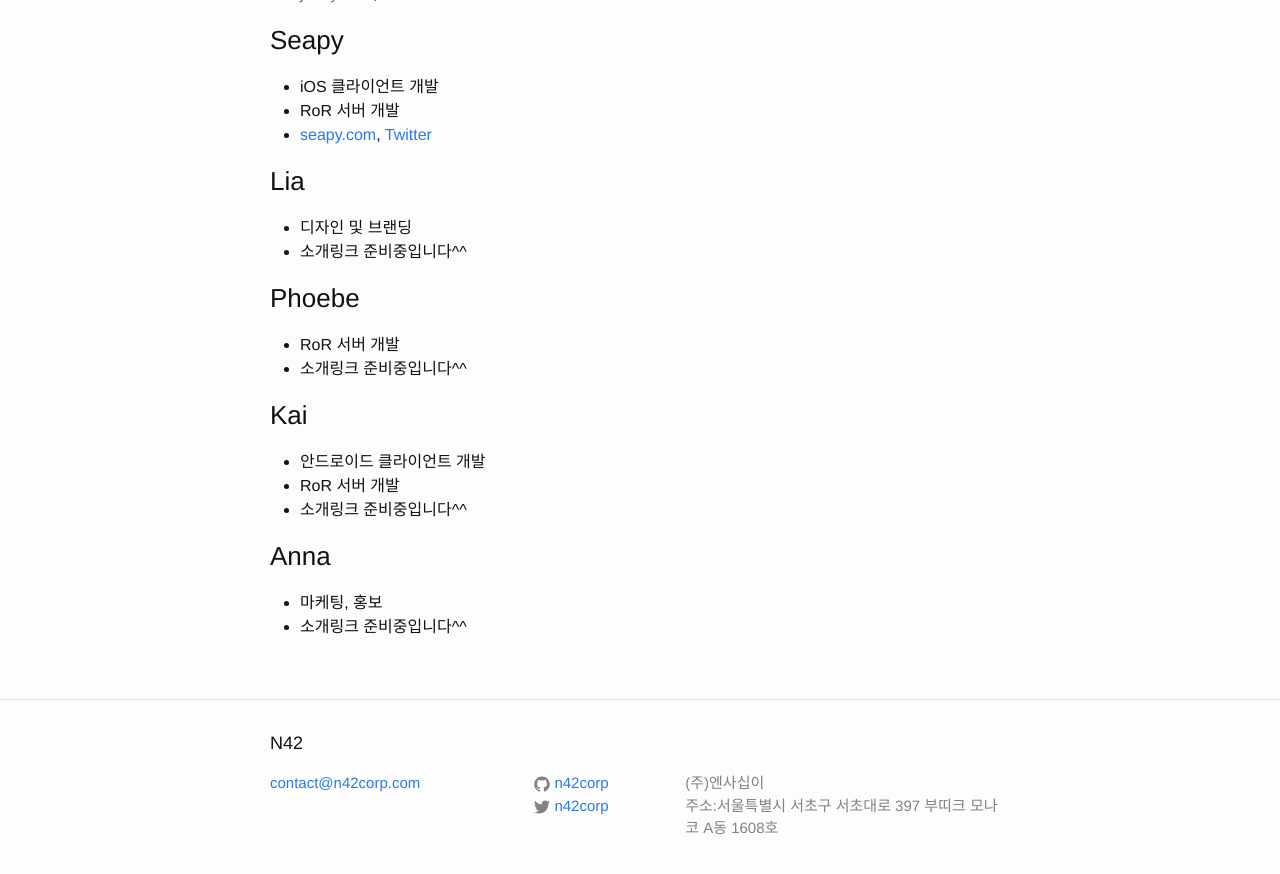
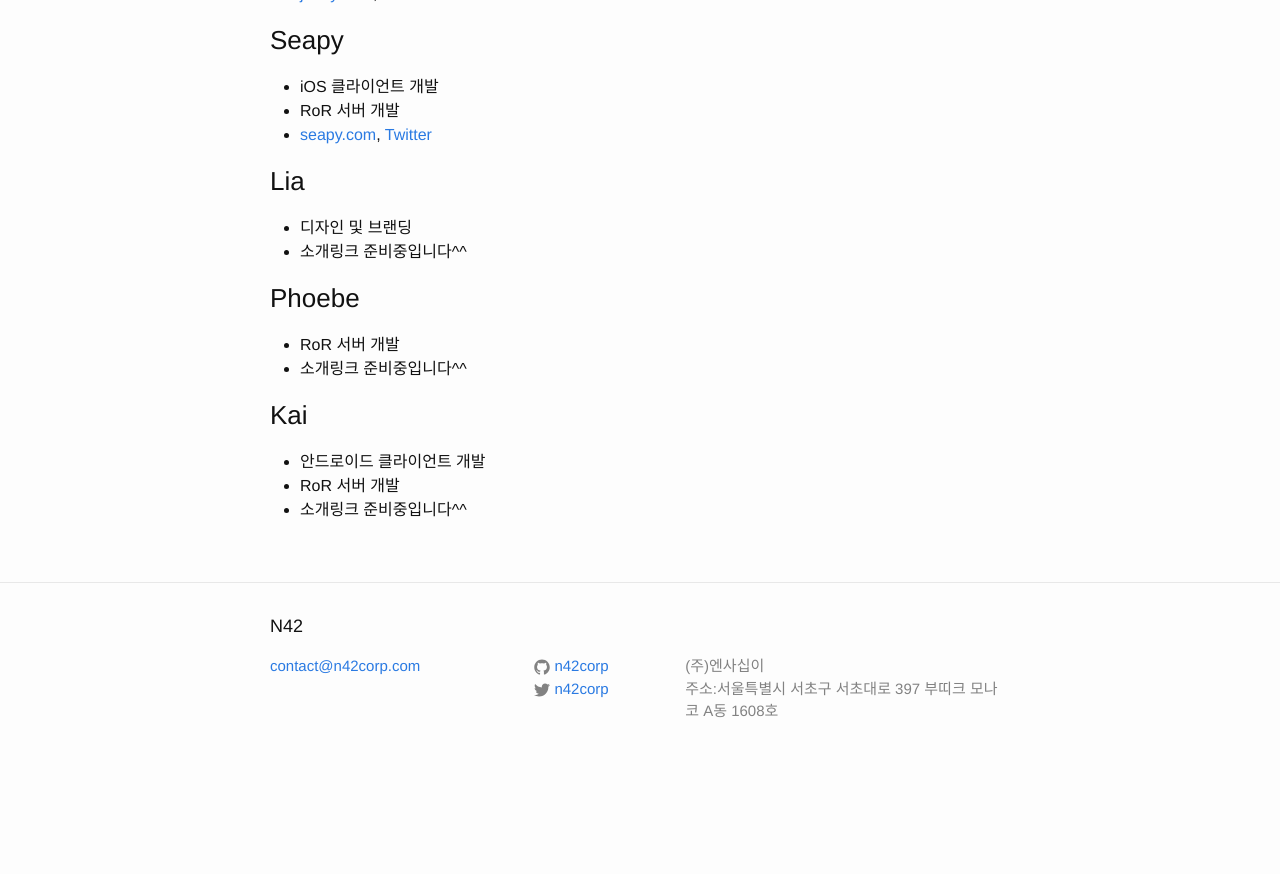
Before and after one commit to daangn/daangn-team-page, a Jekyll site: the page built from about.md, in a window 1280 px wide and 900 px high, scrolled down 692 px. Shown: the top 874 px of the window. Built offline with Jekyll 4.4.1, drawn with Linux system fonts in a browser that asks for light colours; after the commit the page ends 1475 px from its top, so only the background shows below that.

Commit message:
Update about.md

```diff
--- a/about.md
+++ b/about.md
@@ -43,7 +43,3 @@
 - 안드로이드 클라이언트 개발
 - RoR 서버 개발
 - 소개링크 준비중입니다^^
-
-### Anna
-- 마케팅, 홍보
-- 소개링크 준비중입니다^^
```
